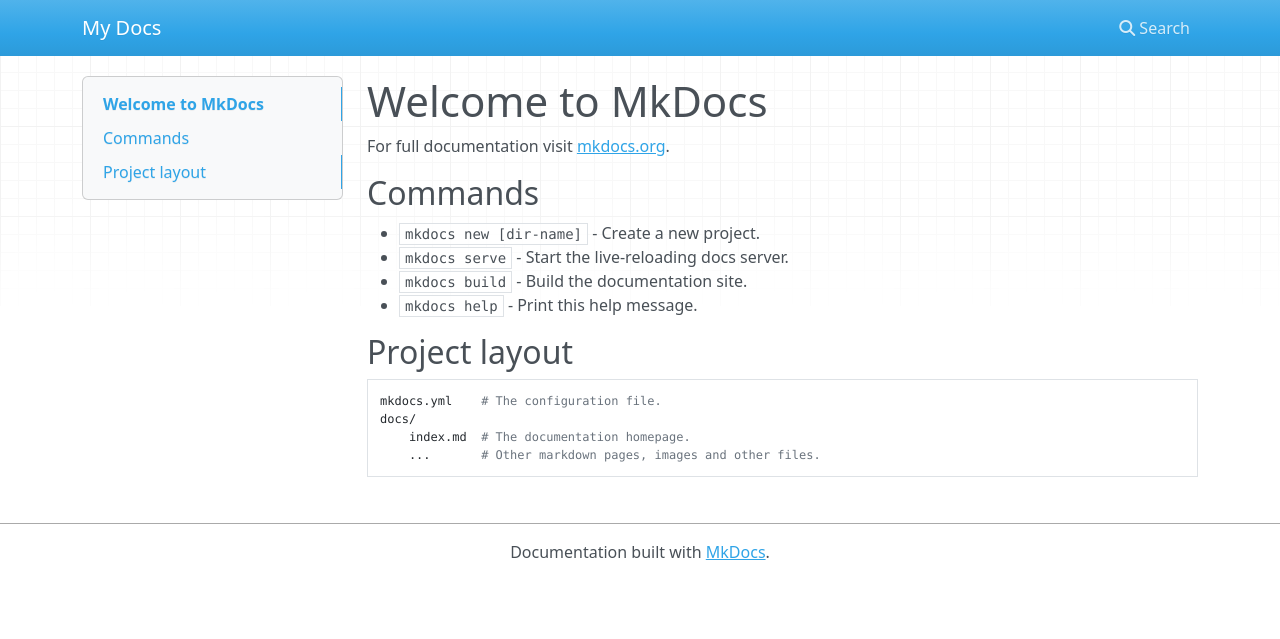
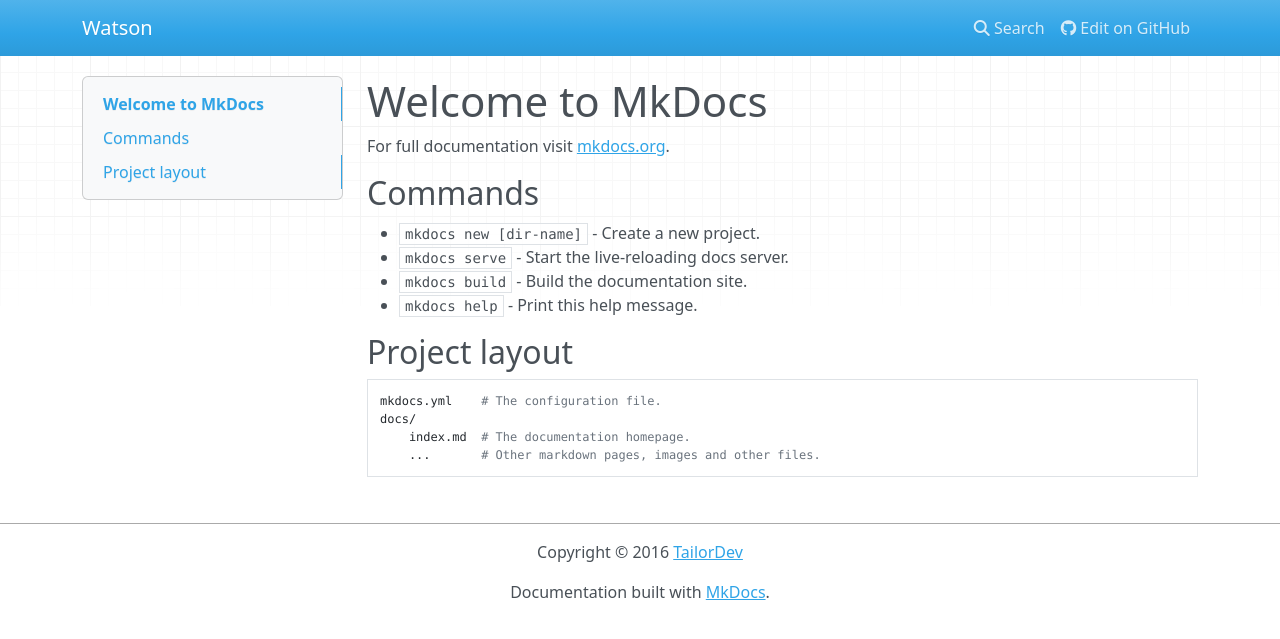
Before and after one commit to jazzband/Watson, an MkDocs documentation site: the page built from docs/index.md, in a window 1280 px wide. Shown: the top 639 px of the page. Built offline with MkDocs 1.6.1, drawn with Linux system fonts in a browser that asks for light colours; nearby versions of some CDN libraries.

Commit message:
Configure mkdocs

```diff
--- a/mkdocs.yml
+++ b/mkdocs.yml
@@ -1 +1,7 @@
-site_name: My Docs
+site_name: Watson
+theme: mkdocs
+repo_url: https://github.com/TailorDev/Watson
+repo_name: GitHub
+site_description: A wonderful CLI to track your time!
+site_author: TailorDev
+copyright: Copyright © 2016 <a href="http://tailordev.fr?pk_campaign=watson&amp;pk_kwd=docs">TailorDev</a>
```
